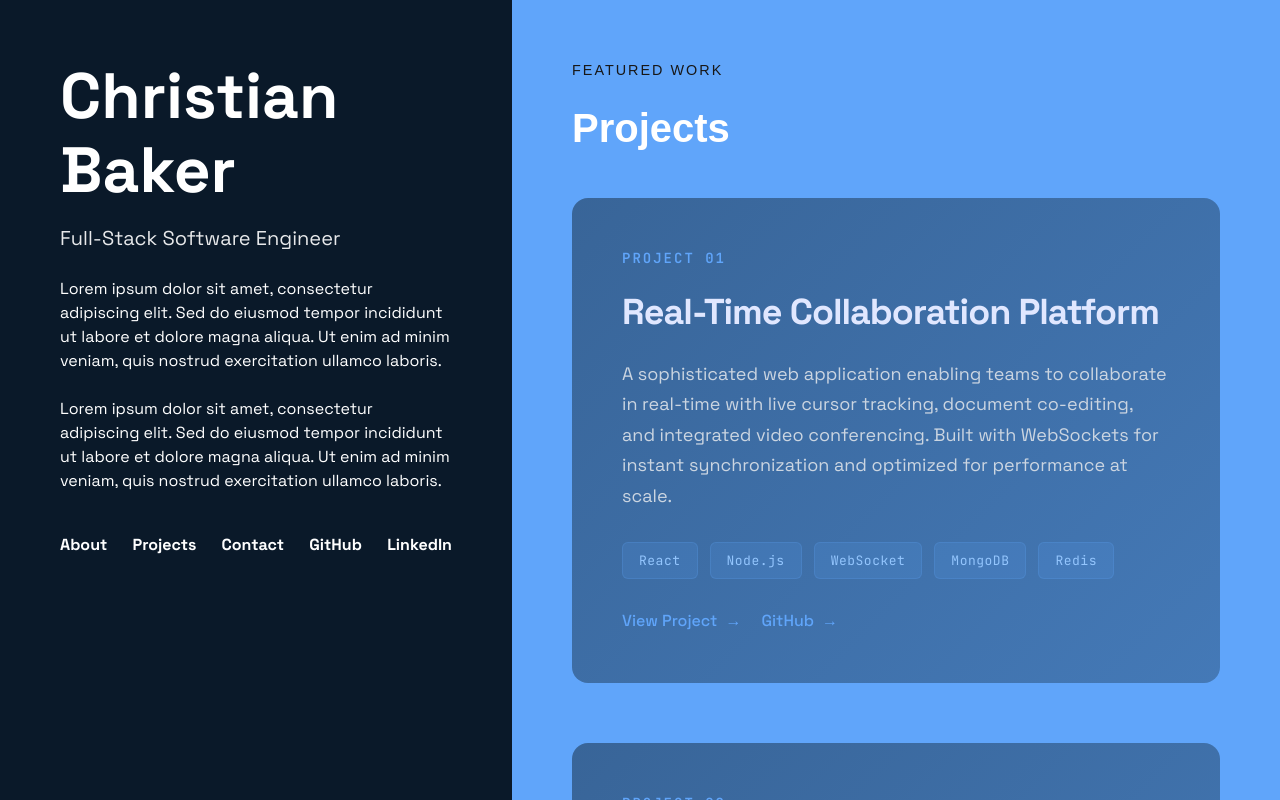
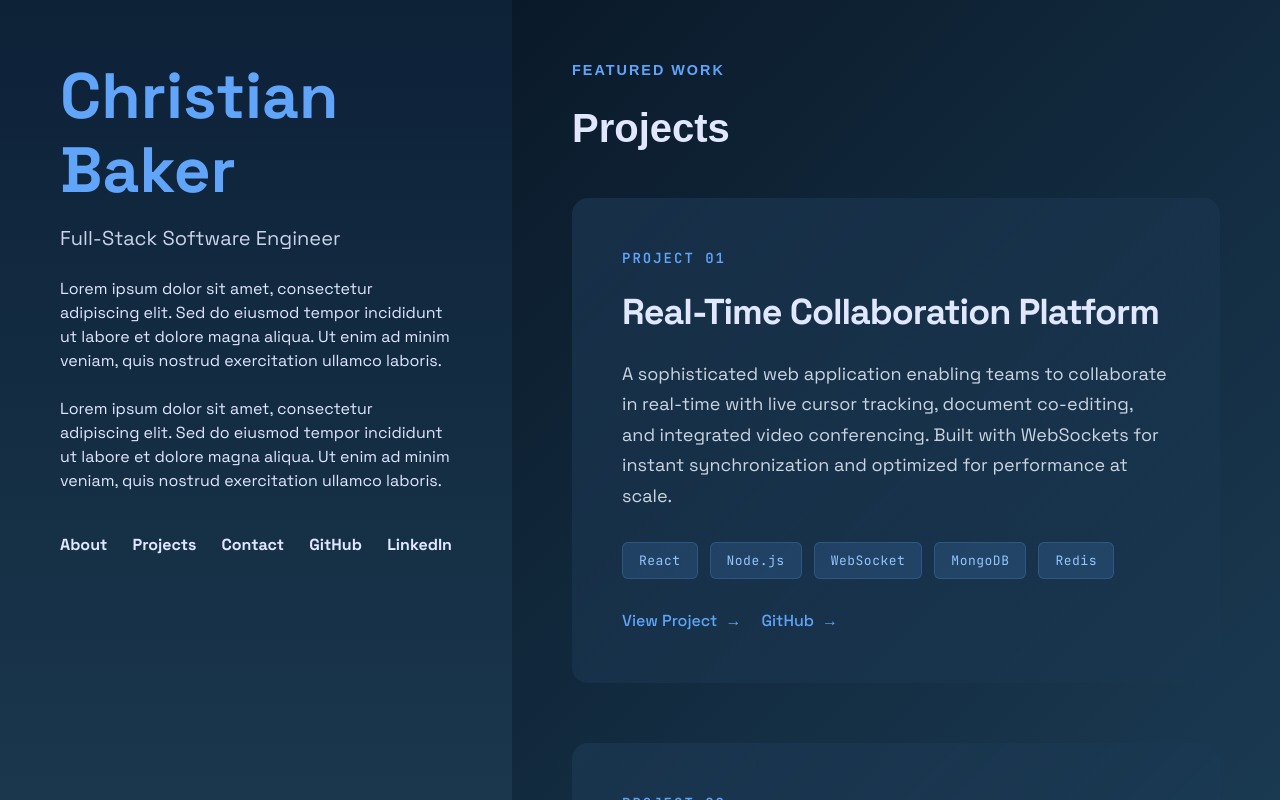
Before and after one commit to Majoggy/portfolio-v2, a Next.js app: page / in a window 1280 px wide. Built offline with nearby package versions, Linux system fonts and the light colour scheme.

Commit message:
Cleaning up colours, adjusting styles etc

```diff
--- a/app/components/LeftPanel/styled.ts
+++ b/app/components/LeftPanel/styled.ts
@@ -1,9 +1,9 @@
-import { breakpoints, colors, fonts, spacing } from '@/styles/utils';
+import { breakpoints, colors, fonts, gradients, spacing } from '@/styles/utils';
 import styled from 'styled-components';
 
 export const Wrapper = styled.div`
   width: 40%;
-  background-color: ${colors.deepNavy};
+  background: ${gradients.leftPanel};
   padding: ${spacing.xl};
   display: flex;
   flex-direction: column;
@@ -25,7 +25,7 @@ export const Wrapper = styled.div`
 `;
 
 export const Name = styled.h1`
-  color: ${colors.white};
+  color: ${colors.electricBlue};
   font-size: 4rem;
   font-family: ${fonts.heading};
   font-weight: 700;
@@ -33,7 +33,7 @@ export const Name = styled.h1`
   line-height: 4.6rem;
 
   @media (min-width: ${breakpoints.ultrawide}) {
-    font-size: 5rem;
+    font-size: 4rem;
   }
 
   @media (max-width: ${breakpoints.tablet}) {
@@ -47,7 +47,7 @@ export const Name = styled.h1`
 `;
 
 export const Title = styled.h2`
-  color: ${colors.white};
+  color: ${colors.lightGray};
   font-family: ${fonts.body};
   font-size: 1.25rem;
   font-weight: 400;
@@ -55,7 +55,7 @@ export const Title = styled.h2`
   opacity: 0.9;
 
   @media (min-width: ${breakpoints.ultrawide}) {
-    font-size: 1.75rem;
+    font-size: 1.5rem;
   }
 `;
 
@@ -78,7 +78,7 @@ export const LinkList = styled.ul`
 export const LinkItem = styled.li``;
 
 export const Link = styled.a`
-  color: ${colors.white};
+  color: ${colors.lightGray};
   font-family: ${fonts.body};
   text-decoration: none;
   font-size: 1rem;
@@ -90,12 +90,12 @@ export const Link = styled.a`
   }
 
   @media (min-width: ${breakpoints.ultrawide}) {
-    font-size: 1.5rem;
+    font-size: 1.25rem;
   }
 `;
 
 export const About = styled.p`
-  color: ${colors.white};
+  color: ${colors.lightGray};
   font-family: ${fonts.body};
   text-decoration: none;
   font-size: 1rem;
--- a/app/components/RightPanel/components/Section/styled.ts
+++ b/app/components/RightPanel/components/Section/styled.ts
@@ -1,11 +1,7 @@
 import { breakpoints, colors, spacing } from '@/styles/utils';
-import styled from 'styled-components';
+import styled, { keyframes } from 'styled-components';
 
-export const SectionWrapper = styled.section`
-  margin-bottom: 6.25rem;
-  animation: fadeInUp 0.6s ease;
-
-  @keyframes fadeInUp {
+export const fadeInUp = keyframes`
   from {
     opacity: 0;
     transform: translateY(1.875rem);
@@ -14,12 +10,16 @@ export const SectionWrapper = styled.section`
     opacity: 1;
     transform: translateY(0);
   }
-  }
+`;
+
+export const SectionWrapper = styled.section`
+  margin-bottom: 6.25rem;
+  animation: ${fadeInUp} 0.6s ease;
 `;
 
 export const SectionLabel = styled.div`
   font-size: 0.9rem;
-  color: ${colors.darkBlue}
+  color: ${colors.electricBlue};
   font-weight: 600;
   letter-spacing: 2px;
   text-transform: uppercase;
@@ -30,7 +30,7 @@ export const SectionTitle = styled.h2`
   font-size: 2.5rem;
   font-weight: 700;
   margin-bottom: 2.5rem;
-  color: ${colors.white};
+  color: ${colors.lightGray};
 `;
 
 export const SectionContent = styled.div`
@@ -38,6 +38,6 @@ export const SectionContent = styled.div`
   gap: ${spacing.xl};
 
   @media (min-width: ${breakpoints.ultrawide}) {
-    grid-template-columns: repeat(2, 1fr);
+    gap: ${spacing.xxl};
   }
 `;
--- a/app/components/RightPanel/styled.ts
+++ b/app/components/RightPanel/styled.ts
@@ -1,10 +1,10 @@
-import { colors, breakpoints, spacing } from '@/styles/utils';
+import { colors, breakpoints, spacing, gradients } from '@/styles/utils';
 import styled from 'styled-components';
 
 export const Wrapper = styled.div`
   width: 60%;
   margin-left: 40%;
-  background-color: ${colors.electricBlue};
+  background: ${gradients.background};
   padding: ${spacing.xl};
   overflow-y: auto;
   min-height: 100vh;
@@ -13,6 +13,10 @@ export const Wrapper = styled.div`
     width: 100%;
     margin-left: 0;
     padding: ${spacing.lg};
+  }
+
+  @media (min-width: ${breakpoints.ultrawide}) {
+    padding: ${spacing.xxl};
   }
 `;
 
--- a/styles/utils.ts
+++ b/styles/utils.ts
@@ -1,41 +1,21 @@
-// colors.ts
 export const colors = {
-  // Primary colors
   deepNavy: '#0a1929',
   richNavy: '#0d2137',
   navyAccent: '#1a3a52',
-
-  // Blue spectrum
+  navyTeal: '#1a374d',
   electricBlue: '#60a5fa',
   skyBlue: '#93c5fd',
-  darkBlue: '#1e3a57',
-
-  // Purple accents (for gradients)
-  lavender: '#a78bfa',
-  pink: '#f472b6',
-
-  // Neutrals
-  white: '#ffffff',
-  offWhite: '#f1f5f9',
   lightGray: '#e0e7ff',
   mediumGray: '#cbd5e1',
-  coolGray: '#94a3b8',
   darkGray: '#1f2937',
-
-  // Overlays
-  cardBackground: 'rgba(30, 58, 87, 0.6)',
-  cardBackgroundHover: 'rgba(26, 55, 82, 0.4)',
-  glassEffect: 'rgba(148, 163, 184, 0.1)',
   techTagBg: 'rgba(96, 165, 250, 0.15)',
   techTagBorder: 'rgba(96, 165, 250, 0.2)',
 };
 
 export const gradients = {
-  primary: 'linear-gradient(135deg, #60a5fa 0%, #a78bfa 100%)',
   background: 'linear-gradient(135deg, #0a1929 0%, #1a3a52 100%)',
-  sidebar: 'linear-gradient(180deg, #0d2137 0%, #1a374d 100%)',
+  leftPanel: 'linear-gradient(180deg, #0d2137 0%, #1a374d 100%)',
   card: 'linear-gradient(135deg, rgba(30, 58, 87, 0.6) 0%, rgba(26, 55, 82, 0.4) 100%)',
-  accent: 'linear-gradient(90deg, #60a5fa, #a78bfa, #f472b6)',
 };
 
 export const fonts = {
@@ -49,7 +29,7 @@ export const breakpoints = {
   mobile: '52.5rem',
   tablet: '64rem',
   desktop: '90rem',
-  ultrawide: '120rem',
+  ultrawide: '130rem',
 };
 
 export const spacing = {
```
Lines whose indentation alone changed are shown as unchanged.
